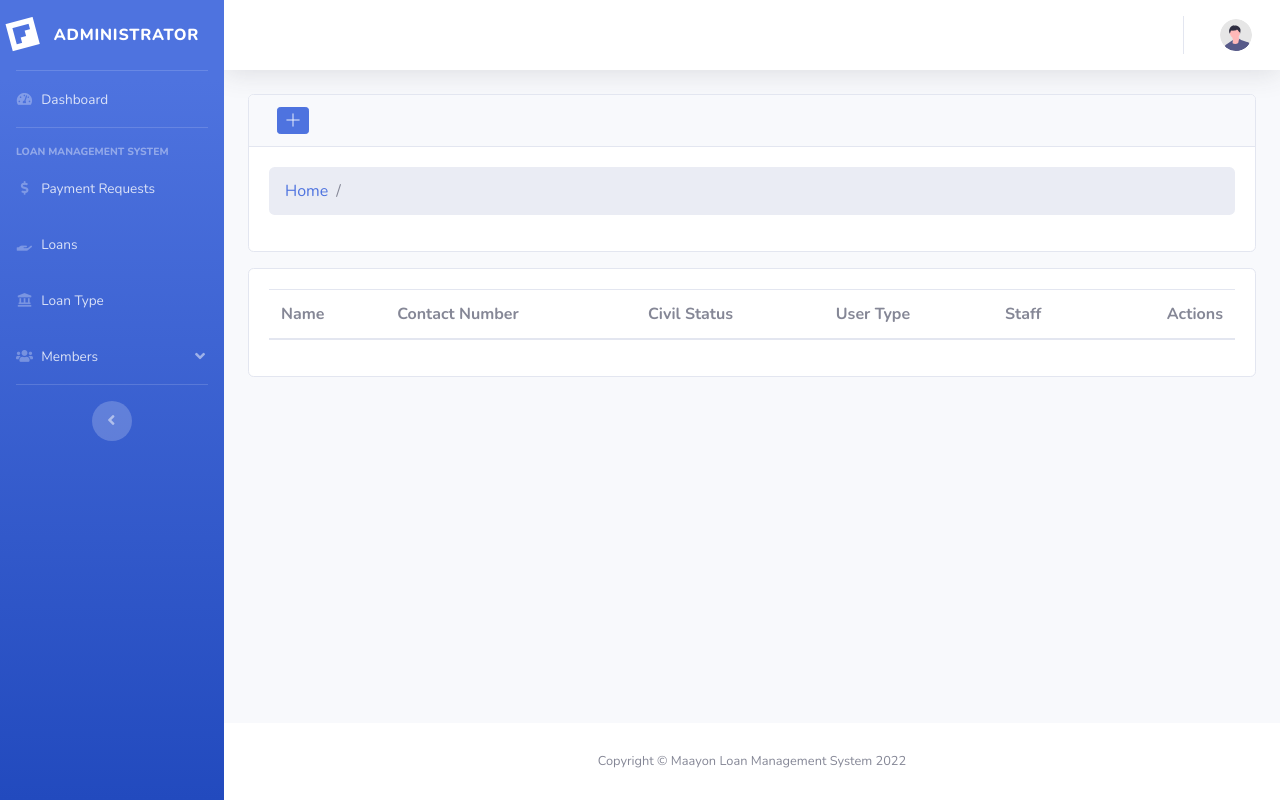
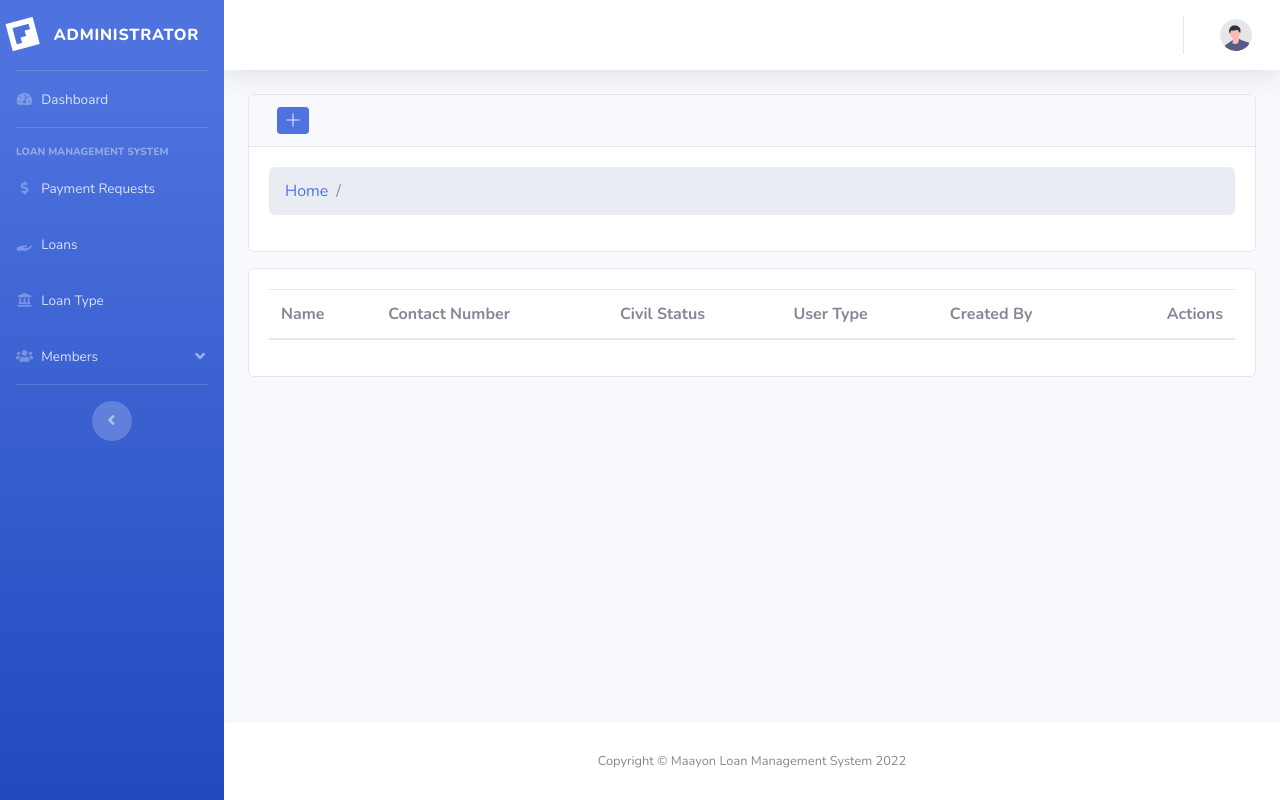
Before and after one commit to isat-u/loan-management, a Django app: template templates/admin_dashboard/accounts/list.html in a window 1280 px wide. Run offline with Django 3.2, Linux system fonts and the light colour scheme; the template is opened without the code that fills it, so the values that code supplies are empty; some libraries are stand-ins or nearby versions.

Commit message:
changed staff to created by

```diff
--- a/templates/admin_dashboard/accounts/list.html
+++ b/templates/admin_dashboard/accounts/list.html
@@ -33,7 +33,7 @@
                         <th>Contact Number</th>
                         <th>Civil Status</th>
                         <th>User Type</th>
-                        <th>Staff</th>
+                        <th>Created By</th>
                         <th class="text-right">Actions</th>
                     </tr>
                     </thead>
@@ -44,7 +44,7 @@
                             <td>{{ obj.profile.contact_number }}</td>
                             <td>{{ obj.profile.get_civil_status_display }}</td>
                             <td>{{ obj.get_user_type_display }}</td>
-                            <td>{{ obj.is_staff }}</td>
+                            <td>{{ obj.created_by.profile.first_name }}</td>
                             <td class="td-actions text-right">
                                 <a class="btn btn-info btn-sm btn-icon" href="{% url 'admin_dashboard_accounts_detail' obj.pk %}">
                                     <i class="tim-icons icon-badge"></i>
--- a/user_dashboard/controllers/views/user_dashboard/home/main.py
+++ b/user_dashboard/controllers/views/user_dashboard/home/main.py
@@ -31,9 +31,9 @@ class UserDashboardHomeView(LoginRequiredMixin, IsUserViewMixin, View):
         users = Account.objects.all()
 
         context = {
-            "page_title": f"Admin Dashboards",
-            "menu_section": "admin_dashboard",
-            "menu_subsection": "admin_dashboard",
+            "page_title": f"User Dashboard",
+            "menu_section": "user_dashboard",
+            "menu_subsection": "user_dashboard",
             "menu_action": "home",
             "users": users,
 
```
